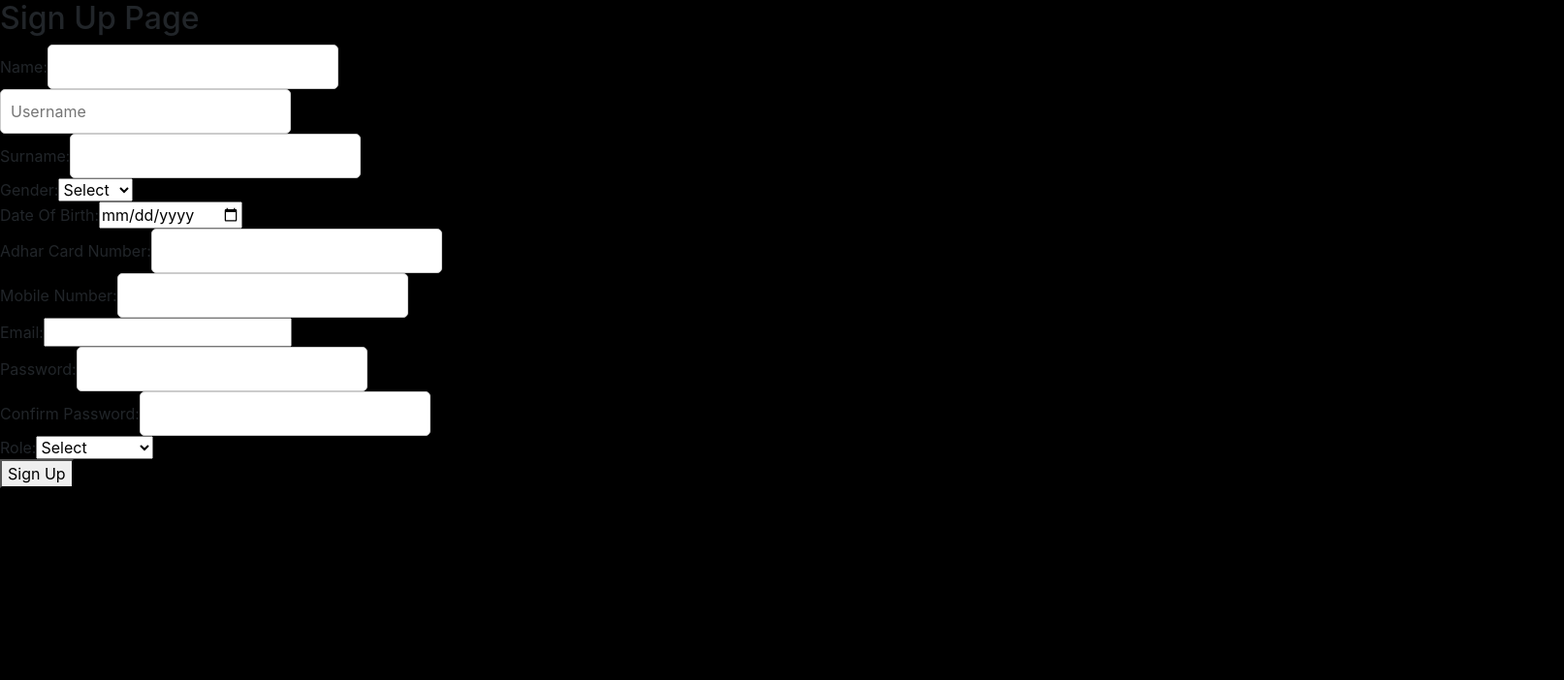
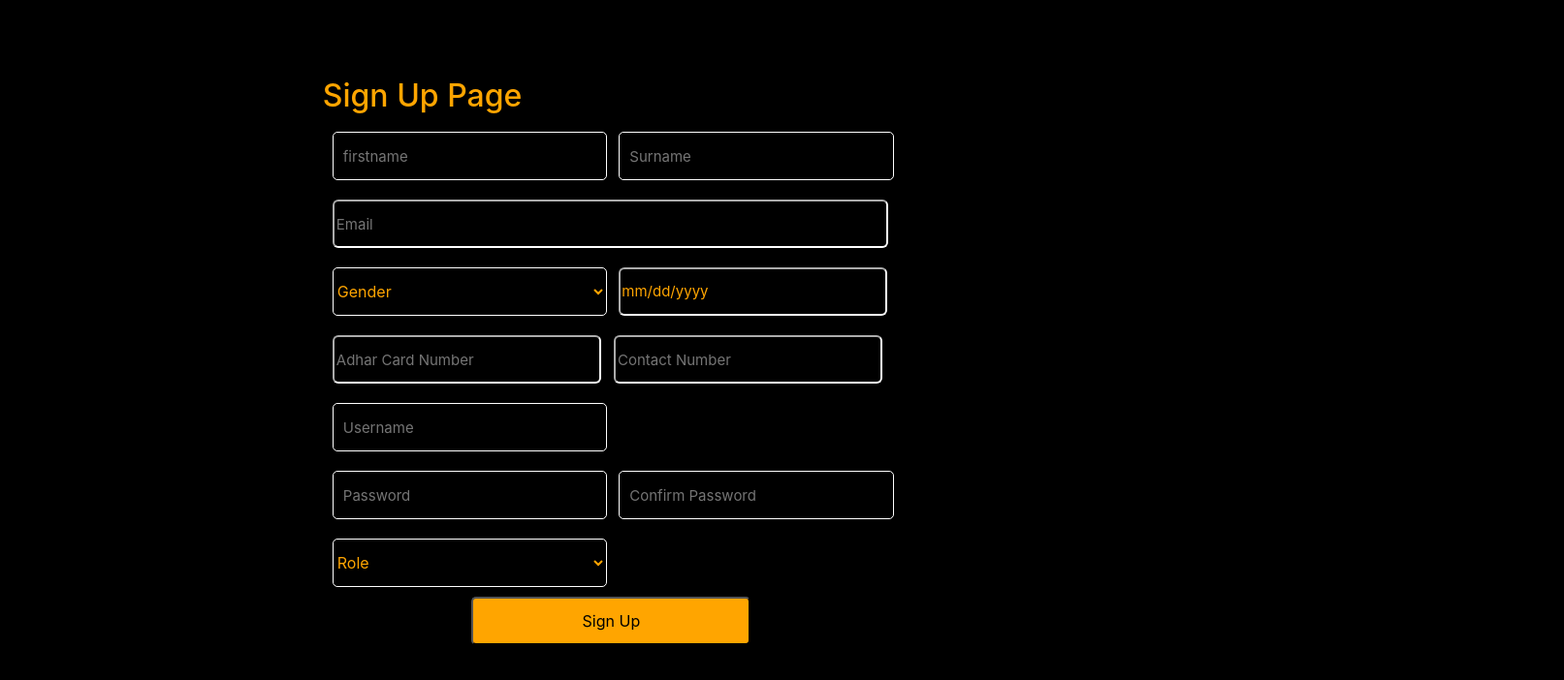
Before and after one commit to SumitSawant1029/sihfinal_Project, a React (Create React App) app in the folder mysihproject/: page /Signup in a window 1280 px wide. Shown: the top 702 px of the page at 97% size, 1613 px wide, since content can reach past the window. Built offline with nearby package versions, Linux system fonts and the light colour scheme.

Commit message:
Signup done

```diff
--- /dev/null
+++ b/mysihproject/src/components/signup.css
@@ -0,0 +1,16 @@
+input{
+    color:orange;
+    margin-right: 5px;
+    background-color: black;
+    width: 22%;
+    font-size: 15px;
+    border-radius: 6px;
+    border-color: white;
+    height: 50px;
+
+}
+
+.innerdiv{
+    display:flex;
+    padding:10px 10px;
+}
--- a/mysihproject/src/components/signup.js
+++ b/mysihproject/src/components/signup.js
@@ -1,5 +1,5 @@
 import React, { useState } from "react";
-import './login.css'
+import './signup.css'
 function SignUp() {
   const [credentials, setCredentials] = useState({
     email: "",
@@ -80,58 +80,41 @@ function SignUp() {
 
   return (
     <>
-      <div className="divsignup">
-        <h2>Sign Up Page</h2>
+      <div style={{position:"absolute",width:"100%",height:"100%",right:"-26%",top:"10%"}}>
+        <h2 style={{color:"orange"}}>Sign Up Page</h2>
         <form onSubmit={handleSubmit}>
-          <div>
-            <label htmlFor="name">Name:</label>
-            <input type="text" id="name" name="name" value={credentials.name} onChange={handleChange} />
+          <div className="innerdiv">
+            <input placeholder="firstname" style={{color:"orange",borderRadius:"5px",backgroundColor:"black",width:"22.5%",borderColor:"white",height:"50px",marginRight:"12px"}}  type="text" id="name" name="name" value={credentials.name} onChange={handleChange} />
+            <br/>
+            <input placeholder="Surname" style={{color:"orange",borderRadius:"5px",backgroundColor:"black",width:"22.5%",borderColor:"white",height:"50px",marginRight:"12px"}} type="text" id="surname" name="surname" value={credentials.surname} onChange={handleChange} />
           </div>
-          <div>
-
-            <input placeholder="Username" type="text" id="username" name="username" value={credentials.username} onChange={handleChange} />
+          <div className="innerdiv">
+            <input placeholder="Email" style={{width:"45.5%"}} type="email" id="email" name="email" value={credentials.email} onChange={handleChange} />
           </div>
-          <div>
-            <label htmlFor="surname">Surname:</label>
-            <input type="text" id="surname" name="surname" value={credentials.surname} onChange={handleChange} />
-          </div>
-          <div>
-            <label htmlFor="gender">Gender:</label>
-            <select id="gender" name="gender" value={credentials.gender} onChange={handleChange}>
-              <option value="">Select</option>
+          <div className="innerdiv">
+            <select id="gender" name="gender" style={{color:"orange",borderRadius:"5px",backgroundColor:"black",width:"22.5%",borderColor:"white",height:"50px",marginRight:"12px"}} value={credentials.gender} onChange={handleChange}>
+              <option value="">Gender</option>
               <option value="Male">Male</option>
               <option value="Female">Female</option>
               <option value="Other">Other</option>
             </select>
+            <input  placeholder="dob" type="date" id="dob" name="dob" value={credentials.dob} onChange={handleChange} />
           </div>
-          <div>
-            <label htmlFor="dob">Date Of Birth:</label>
-            <input type="date" id="dob" name="dob" value={credentials.dob} onChange={handleChange} />
+          <div className="innerdiv">
+            <input placeholder="Adhar Card Number" style={{marginRight:"13px"}} type="number" id="adhar" name="adhar" value={credentials.adhar} onChange={handleChange} maxLength={12} />
+            <input placeholder="Contact Number" type="number" id="mob" name="mob" value={credentials.mob} onChange={handleChange} maxLength={10} />
           </div>
-          <div>
-            <label htmlFor="adhar">Adhar Card Number:</label>
-            <input type="text" id="adhar" name="adhar" value={credentials.adhar} onChange={handleChange} maxLength={12} />
+
+          <div className="innerdiv">
+            <input placeholder="Username" style={{color:"orange",borderRadius:"5px",backgroundColor:"black",width:"22.5%",borderColor:"white",height:"50px",marginRight:"12px"}} type="text" id="username" name="username" value={credentials.username} onChange={handleChange} />
           </div>
-          <div>
-            <label htmlFor="mob">Mobile Number:</label>
-            <input type="text" id="mob" name="mob" value={credentials.mob} onChange={handleChange} maxLength={10} />
+          <div className="innerdiv">
+            <input placeholder="Password" style={{color:"orange",borderRadius:"5px",backgroundColor:"black",width:"22.5%",borderColor:"white",height:"50px",marginRight:"12px"}} type="password" id="password" name="password" value={credentials.password} onChange={handleChange} />
+            <input type="password"  style={{color:"orange",borderRadius:"5px",backgroundColor:"black",width:"22.5%",borderColor:"white",height:"50px",marginRight:"12px"}} placeholder="Confirm Password" id="confirmPassword" name="confirmPassword" value={credentials.confirmPassword} onChange={handleChange} />
           </div>
-          <div>
-            <label htmlFor="email">Email:</label>
-            <input type="email" id="email" name="email" value={credentials.email} onChange={handleChange} />
-          </div>
-          <div>
-            <label htmlFor="password">Password:</label>
-            <input type="password" id="password" name="password" value={credentials.password} onChange={handleChange} />
-          </div>
-          <div>
-            <label htmlFor="confirmPassword">Confirm Password:</label>
-            <input type="password" id="confirmPassword" name="confirmPassword" value={credentials.confirmPassword} onChange={handleChange} />
-          </div>
-          <div>
-            <label htmlFor="role">Role:</label>
-            <select id="role" name="role" value={credentials.role} onChange={handleChange}>
-              <option value="">Select</option>
+          <div className="innerdiv">
+            <select id="role" name="role" style={{color:"orange",borderRadius:"5px",backgroundColor:"black",width:"22.5%",borderColor:"white",height:"50px",marginRight:"12px"}} value={credentials.role} onChange={handleChange}>
+              <option value="">Role</option>
               <option value="Admin">Admin</option>
               <option value="RehabCentre">RehabCentre</option>
               <option value="State">State</option>
@@ -139,7 +122,7 @@ function SignUp() {
             </select>
           </div>
           <div>{error && <p style={{ color: "red" }}>{error}</p>}</div>
-          <button type="submit">Sign Up</button>
+          <button type="submit" style={{color:"black",borderRadius:"5px",backgroundColor:"orange",position:"relative",left:"12%",width:"22.5%",borderColor:"black",height:"50px",marginRight:"12px"}} >Sign Up</button>
         </form>
       </div>
     </>
```
